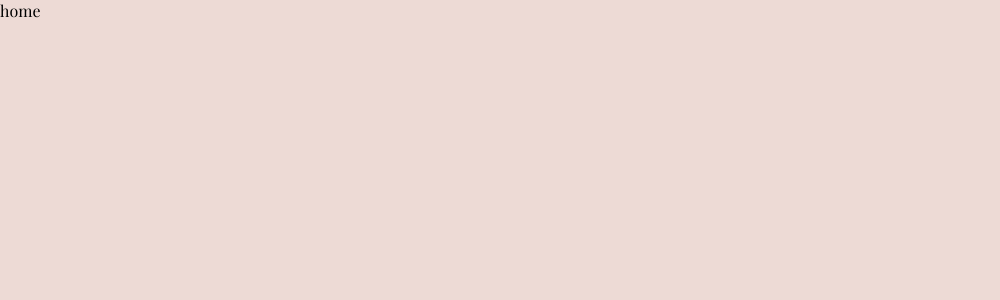
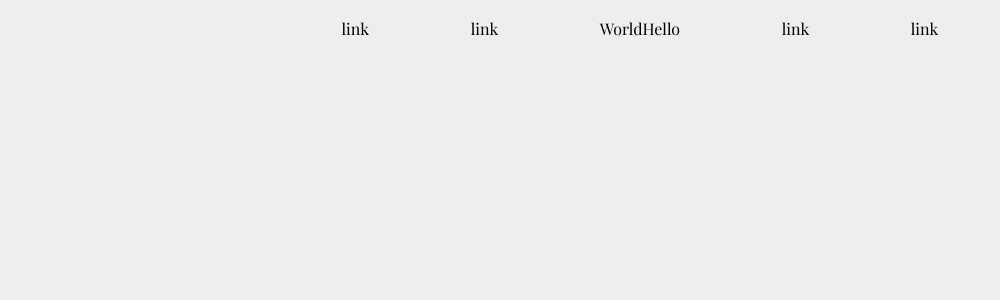
Before and after one commit to gtzjesus/FrancesGtz-frontend, a React (Vite) app: page / in a window 1280 px wide. Shown: the top 300 px of the page, without its empty margins (0-1000 px from the left). Built offline with nearby package versions, Linux system fonts and the light colour scheme.

Commit message:
Design done , now onto implementation + navigation to start

```diff
--- /dev/null
+++ b/src/navigation/Navigation.jsx
@@ -0,0 +1,58 @@
+// ------------------------------
+// File: Navigation.jsx
+// ------------------------------
+// Description: React individual component web page navigation
+
+// ------------------------------
+// Imports
+// ------------------------------
+// This section has all necessary imports for this component.
+import styled from 'styled-components';
+
+// ------------------------------
+// Styled Componenets
+// ------------------------------
+// This section has all CSS styles configured for every HTML element.
+const StyledNavigation = styled.div`
+  // Code logic to arrange children
+  display: flex;
+  align-items: center;
+  justify-content: space-between;
+  // Code logic for positioning fixed in all web app + header config
+  position: fixed;
+  background: var(--color-tan);
+  width: var(--width-full-window);
+  z-index: var(--z-top);
+  height: var(--height-navigation);
+  font-size: var(--font-xxxsmall);
+`;
+
+const NavElements = styled.div`
+  display: flex;
+  justify-content: space-evenly; /* Distribute items evenly along the main axis */
+  width: 100%; /* Expand the width to fill the parent container */
+  max-width: 800px; /* Adjust max-width as needed */
+  margin: 0 auto; /* Center the flex container horizontally */
+`;
+
+const Element = styled.a``;
+
+// ------------------------------
+// Component
+// ------------------------------
+// This section has our React Component which handles the every individual house added to supabase
+function Navigation() {
+  return (
+    <StyledNavigation>
+      <NavElements>
+        <Element>link</Element>
+        <Element>link</Element>
+        <Element>WorldHello</Element>
+        <Element>link</Element>
+        <Element>link</Element>
+      </NavElements>
+    </StyledNavigation>
+  );
+}
+
+export default Navigation;
--- a/src/pages/home/Home.jsx
+++ b/src/pages/home/Home.jsx
@@ -1,5 +1,23 @@
+/* Media query for larger devices */
+
+import styled from 'styled-components';
+import Navigation from '../../navigation/Navigation';
+
+const ResponsiveContainer = styled.div`
+  @media (min-width: 768px) {
+    max-width: 600px; /* Adjust as needed */
+    margin: 0 auto; /* Center the container horizontally */
+    padding: 0 20px;
+  }
+`;
+
 function Home() {
-  return <div>home</div>;
+  return (
+    <>
+      <Navigation />
+      <ResponsiveContainer></ResponsiveContainer>
+    </>
+  );
 }
 
 export default Home;
--- a/src/styles/App.css
+++ b/src/styles/App.css
@@ -5,6 +5,7 @@
   padding: 0;
   text-decoration: none;
   color: inherit;
+  list-style: none;
 }
 
 body {
--- a/src/styles/GlobalStyles.js
+++ b/src/styles/GlobalStyles.js
@@ -42,7 +42,7 @@ const GlobalStyles = createGlobalStyle`
     --color-white: #ffff;
     --color-blue: #455e71;
     --color-green: #6A7744;
-    --color-tan: #EDDAD5;
+    --color-tan: #EFEEEC;
     --color-purple: #6B4C8A;
 
     /* Text Size */
```
